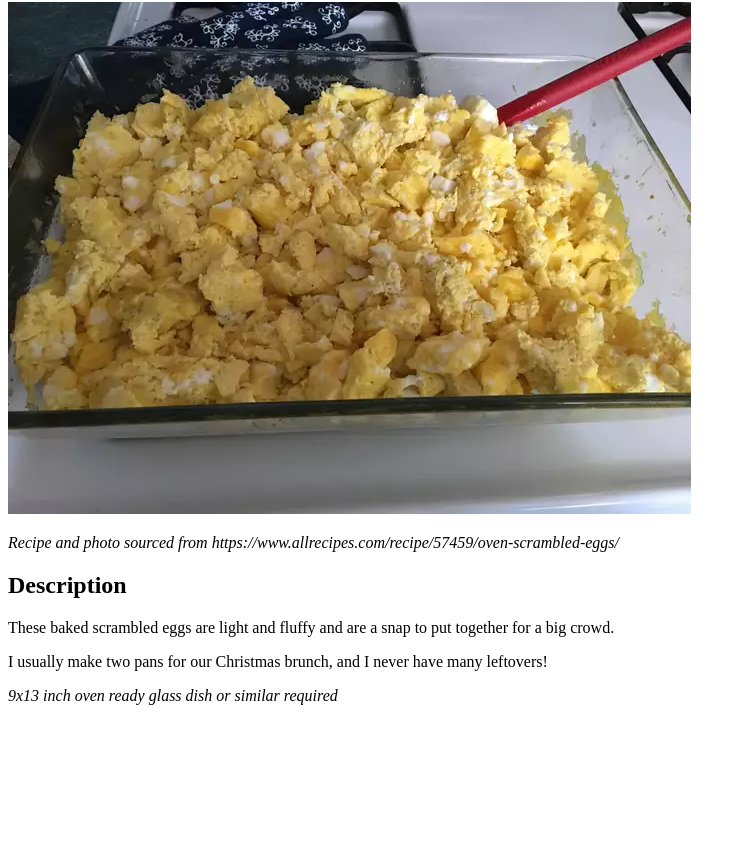
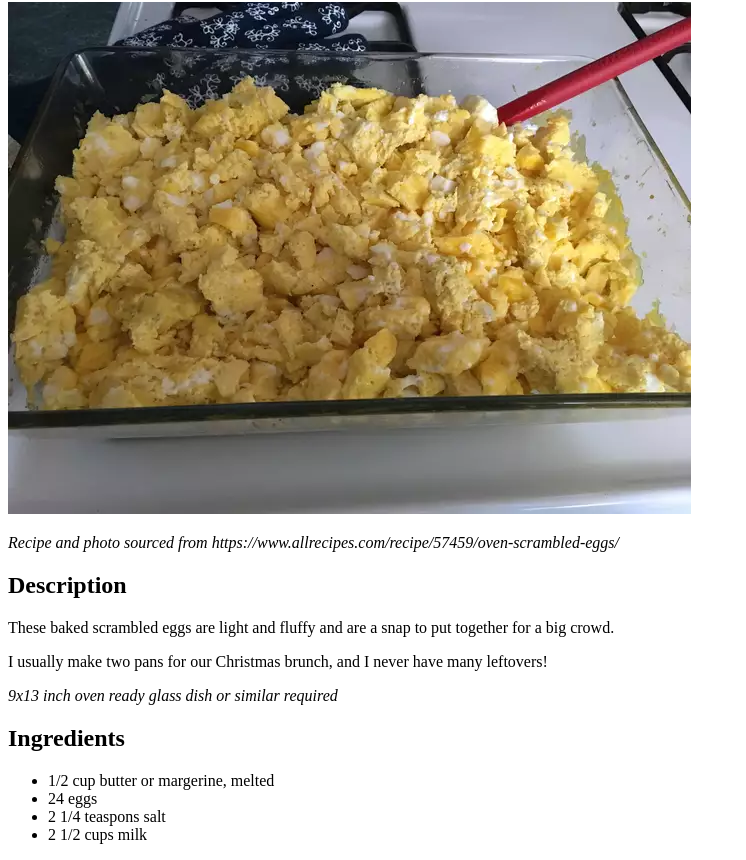
Before and after one commit to ibrahimshamsi/odin-recipes, a plain HTML site: page recipes/oven-scrambled-eggs.html in a window 1280 px wide. Shown: the part 78-938 px from the top of the page, without its empty margins (0-746 px from the left). Before the commit the page ends 800 px from the top, so only its background shows below. Drawn offline with Linux system fonts and the light colour scheme.

Commit message:
add the ingredients unordered list to the recipe page

```diff
--- a/recipes/oven-scrambled-eggs.html
+++ b/recipes/oven-scrambled-eggs.html
@@ -15,5 +15,12 @@
         <p>I usually make two pans for our Christmas brunch, and I never have many leftovers!</p>
         <p><em>9x13 inch oven ready glass dish or similar required</em></p>
 
+        <h2>Ingredients</h2>
+        <ul>
+            <li>1/2 cup butter or margerine, melted</li>
+            <li>24 eggs</li>
+            <li>2 1/4 teaspons salt</li>
+            <li>2 1/2 cups milk</li>
+        </ul>
     </body>
 </html>
```
